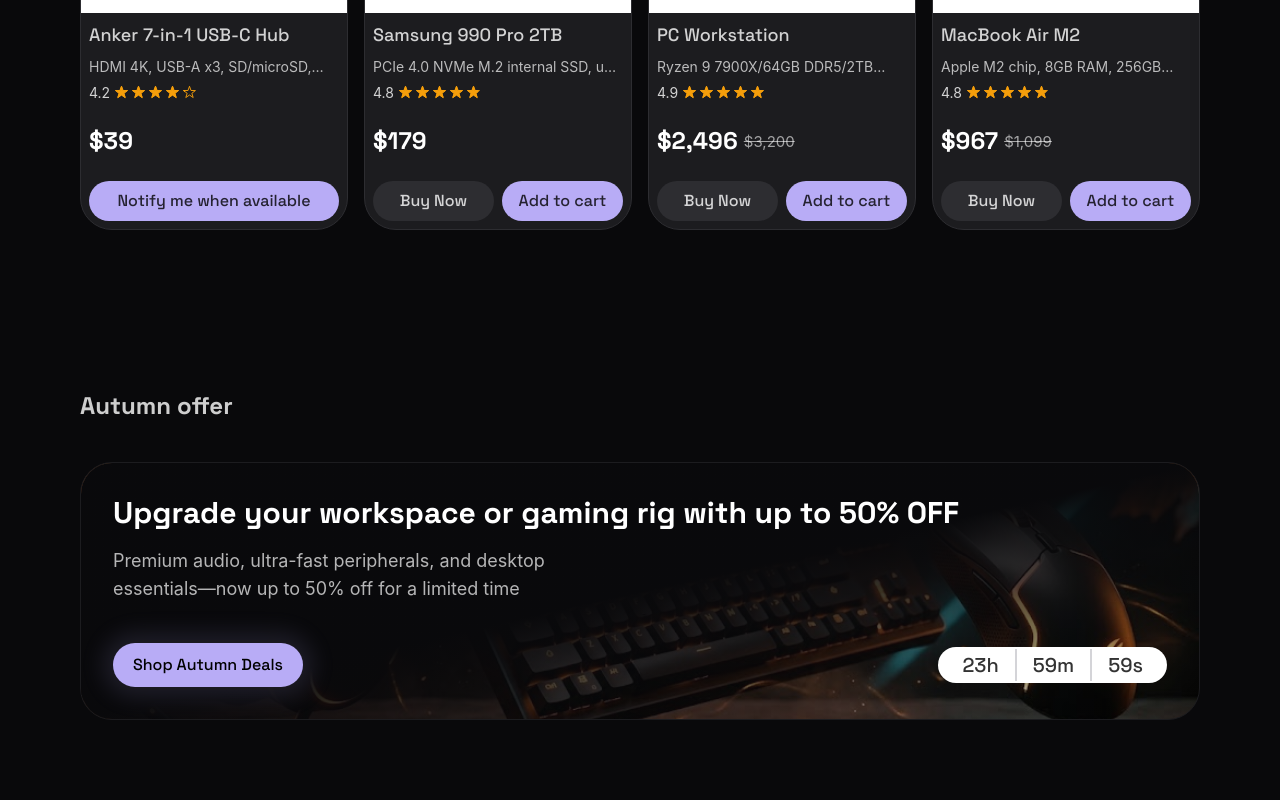
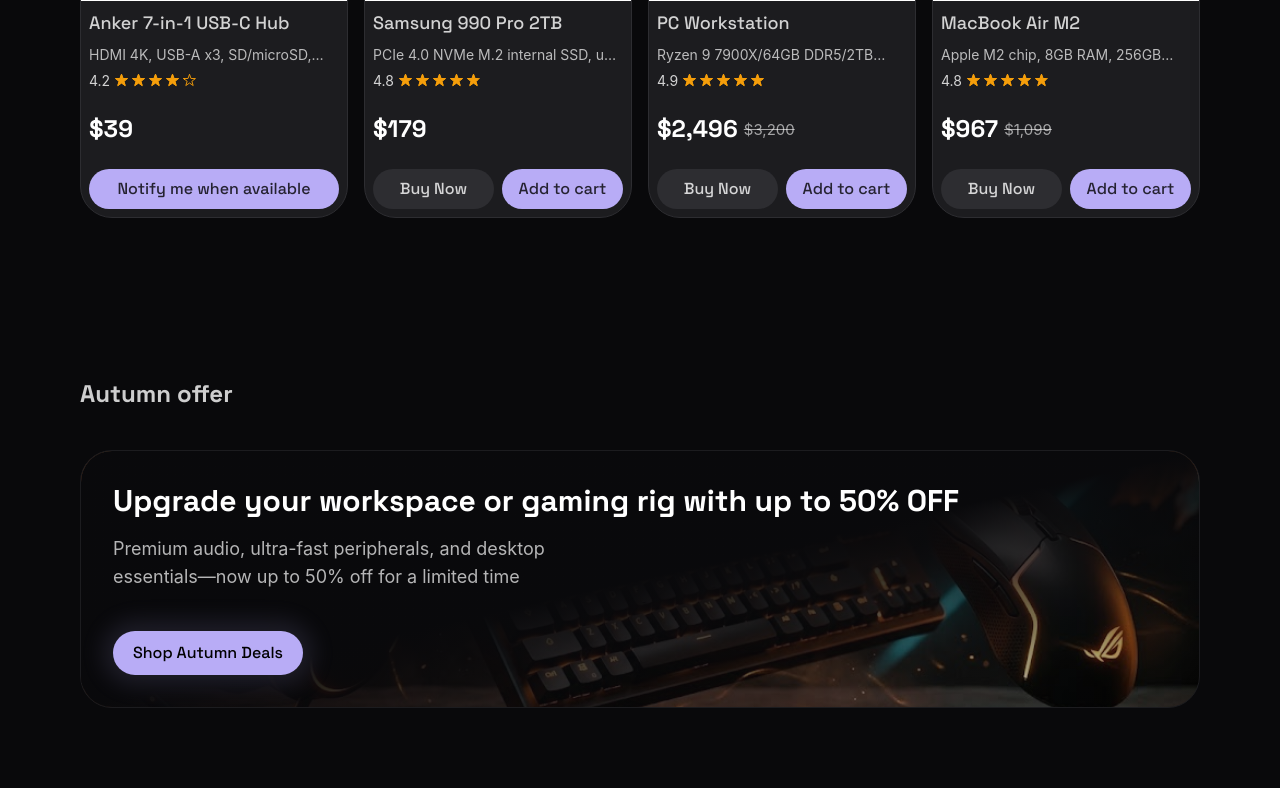
Before and after one commit to said-hadji/coreframe-hardware, a React (Vite) app: page / in a window 1280 px wide. Shown: the part 1218-2018 px from the top of the page. Built offline with nearby package versions, Linux system fonts and the light colour scheme.

Commit message:
feat: add real countdown

```diff
--- a/src/App.jsx
+++ b/src/App.jsx
@@ -3,14 +3,16 @@
 import HomePage from "./pages/HomePage";
 import AutumnPage from "./pages/AutumnPage";
 import NewProductsPage from "./pages/NewProductsPage";
+import Products from "./pages/Products";
 
 function App() {
   return (
     <CoreframeProvider>
       <Routes>
         <Route path="/" element={<HomePage />} />
+        <Route path="/products" element={<Products />} />
+        <Route path="/new" element={<NewProductsPage />} />
         <Route path="/autumn" element={<AutumnPage />} />
-        <Route path="/new" element={<NewProductsPage />} />
       </Routes>
     </CoreframeProvider>
   );
--- a/src/components/suggestions/Suggestions.jsx
+++ b/src/components/suggestions/Suggestions.jsx
@@ -1,3 +1,4 @@
+import { Link } from "react-router";
 import clsx from "clsx";
 import Button from "../Button";
 import { ArrowRight } from "lucide-react";
@@ -11,7 +12,12 @@
           <h1 className="text-xl lg:text-2xl text-white/80 font-bold font-display">
             Suggestions
           </h1>
-          <Button type="show_more" href="#show_more">
+          <Button
+            as={Link}
+            to="/products"
+            variant="show_more"
+            href="#show_more"
+          >
             <span>Show more</span>
             <ArrowRight size={20} strokeWidth={1.2} />
           </Button>
--- a/src/data/index.js
+++ b/src/data/index.js
@@ -271,7 +271,8 @@
     title: "Upgrade your workspace or gaming rig with up to 50% OFF",
     description:
       "Premium audio, ultra-fast peripherals, and desktop essentials—now up to 50% off for a limited time",
-    startTime: "2026-09-24T00:00:00+01:00",
-    endTime: "2026-09-25T23:59:59+01:00",
+    startTime: "2026-09-24T22:45:10+01:00",
+    endTime: "2026-09-24T22:59:59+01:00",
+    navigateTo: "autumn",
   },
 };
--- a/src/features/offer/Countdown.jsx
+++ b/src/features/offer/Countdown.jsx
@@ -1,27 +1,111 @@
-export default function Countdown() {
+import { useState } from "react";
+import clsx from "clsx";
+import useCountdown from "../../hooks/useCountdown";
+
+const pad = (n) => String(n).padStart(2, "0");
+const SIZE = "text-3xl sm:text-4xl";
+
+function Digit({ char }) {
+  const [current, setCurrent] = useState(char);
+  const [outgoing, setOutgoing] = useState(null);
+
+  if (char !== current) {
+    setCurrent(char);
+    setOutgoing(current);
+  }
+
   return (
-    <div className="w-fit px-6 py-0.5 bg-white backdrop-blur-sm rounded-full flex-align gap-4 select-none">
-      <div>
-        <span className="text-xl text-black/80 font-display font-medium">
-          23h
+    <span className="relative block h-[1.2em] overflow-hidden leading-[1.25em]">
+      {outgoing !== null && (
+        <span
+          key={`out-${outgoing}`}
+          className="absolute inset-0 animate-roll-out"
+          onAnimationEnd={() => setOutgoing(null)}
+        >
+          {outgoing}
         </span>
+      )}
+      <span
+        key={`in-${current}`}
+        className={clsx("block", outgoing !== null && "animate-roll-in")}
+      >
+        {current}
+      </span>
+    </span>
+  );
+}
+
+function TimeUnit({ value, label, urgent }) {
+  const text = pad(value);
+
+  return (
+    <div aria-hidden="true" className="flex flex-col items-center gap-1.5">
+      <div
+        className={clsx(
+          "flex rounded-xl px-3 py-1.5 font-display font-semibold tabular-nums ring-1 transition-colors duration-500",
+          SIZE,
+          urgent
+            ? "bg-rose-500/10 text-rose-200 ring-rose-400/40"
+            : "bg-white/5 backdrop-blur-sm text-white/90 ring-white/10",
+        )}
+      >
+        {text.split("").map((char, i) => (
+          <Digit key={text.length - i} char={char} />
+        ))}
       </div>
-
-      <div className="px-px py-4 bg-zinc-300"></div>
-
-      <div>
-        <span className="text-xl text-black/80 font-display font-medium">
-          59m
-        </span>
-      </div>
-
-      <div className="px-px py-4 bg-zinc-300"></div>
-
-      <div>
-        <span className="text-xl text-black/80 font-display font-medium">
-          59s
-        </span>
-      </div>
+      <span className="text-xs text-white/50">{label}</span>
     </div>
   );
 }
+
+function Separator() {
+  return (
+    <span
+      aria-hidden="true"
+      className={clsx(
+        "py-1.5 font-display font-semibold leading-[1.2em] text-white/50",
+        SIZE,
+      )}
+    >
+      :
+    </span>
+  );
+}
+
+export default function Countdown({ startTime, endTime, showDays = true, className }) {
+  const { days, hours, totalHours, minutes, seconds, started, done, urgent } =
+    useCountdown(startTime, endTime);
+
+  const shownHours = showDays ? hours : totalHours;
+  const label =
+    [
+      showDays && `${days} days`,
+      `${shownHours} hours`,
+      `${minutes} minutes`,
+      `${seconds} seconds`,
+    ]
+      .filter(Boolean)
+      .join(", ") + " remaining";
+
+  if (done || !started) return null;
+
+  return (
+    <div
+      role="timer"
+      aria-label={label}
+      className={clsx("inline-flex items-start gap-2", className)}
+    >
+      {showDays && (
+        <>
+          <TimeUnit value={days} label="days" urgent={urgent} />
+          <Separator />
+        </>
+      )}
+      <TimeUnit value={shownHours} label="hours" urgent={urgent} />
+      <Separator />
+      <TimeUnit value={minutes} label="minutes" urgent={urgent} />
+      <Separator />
+      <TimeUnit value={seconds} label="seconds" urgent={urgent} />
+    </div>
+  );
+}
--- a/src/features/offer/Offer.jsx
+++ b/src/features/offer/Offer.jsx
@@ -1,9 +1,12 @@
 import { Link } from "react-router";
 import Button from "../../components/Button";
 import Countdown from "./Countdown";
+import useCountdown from "../../hooks/useCountdown";
 
 export default function Offer({ offerData }) {
-  const { name, title, description, startTime, endTime } = offerData;
+  const { name, title, description, startTime, endTime, navigateTo } =
+    offerData;
+  const { done } = useCountdown(startTime, endTime);
 
   return (
     <div className="w-full bg-zinc-950">
@@ -11,9 +14,7 @@
         <h1 className="text-white/80 text-xl lg:text-2xl font-bold font-display">
           {name} offer
         </h1>
-        <div
-          className="relative w-full bg-[url(/images/autumn-offer-image.jpg)] bg-no-repeat bg-cover bg-center border border-zinc-875 rounded-4xl overflow-hidden"
-        >
+        <div className="relative w-full bg-[url(/images/autumn-offer-image.jpg)] bg-no-repeat bg-cover bg-center border border-zinc-875 rounded-4xl overflow-hidden">
           <div className="absolute inset-0 bg-linear-to-br from-zinc-950 via-zinc-950 to-zinc-900/10"></div>
           <div className="relative z-10 p-5 sm:p-8 flex-col-between gap-10">
             <div className="space-y-4">
@@ -26,16 +27,22 @@
             </div>
 
             <div className="flex flex-col-reverse lg:flex-row lg:justify-between lg:items-center gap-10">
+              {done ? (
+                <span className="text-black/80 px-5 py-2.5 bg-red-300 rounded-full font-display font-medium">
+                  Offer Expired
+                </span>
+              ) : (
                 <Button
                   as={Link}
-                to="/autumn"
+                  to={`/${navigateTo}`}
                   variant="shop_deals"
                   style={{ boxShadow: "0px 0px 23px 10px #B8ACF620" }}
                 >
                   Shop {name} Deals
                 </Button>
+              )}
 
-              <Countdown />
+              <Countdown startTime={startTime} endTime={endTime} />
             </div>
           </div>
         </div>
--- /dev/null
+++ b/src/hooks/useCountdown.js
@@ -0,0 +1,44 @@
+import { useEffect, useState } from "react";
+
+const ONE_HOUR = 60 * 60 * 1000;
+
+export default function useCountdown(startTime, endTime) {
+  const target = new Date(endTime).getTime();
+  const start = new Date(startTime).getTime();
+  const [now, setNow] = useState(Date.now);
+
+  useEffect(() => {
+    if (!Number.isFinite(target)) return;
+
+    let id;
+    const schedule = () => {
+      const left = target - Date.now();
+      if (left <= 0) return;
+      id = setTimeout(
+        () => {
+          setNow(Date.now());
+          schedule();
+        },
+        left % 1000 || 1000,
+      );
+    };
+
+    schedule();
+    return () => clearTimeout(id);
+  }, [target]);
+
+  const remaining = Number.isFinite(target) ? Math.max(target - now, 0) : 0;
+  const totalSeconds = Math.ceil(remaining / 1000);
+  const started = !Number.isFinite(start) || now >= start;
+
+  return {
+    days: Math.floor(totalSeconds / 86400),
+    hours: Math.floor((totalSeconds % 86400) / 3600),
+    totalHours: Math.floor(totalSeconds / 3600),
+    minutes: Math.floor((totalSeconds % 3600) / 60),
+    seconds: totalSeconds % 60,
+    started,
+    done: remaining === 0,
+    urgent: remaining > 0 && remaining <= ONE_HOUR,
+  };
+}
--- a/src/index.css
+++ b/src/index.css
@@ -6,7 +6,7 @@
   --font-display: "Space Grotesk", sans-serif;
   --color-zinc-875: #1c1c1f;
   --color-zinc-775: #2d2d31;
-  --color-purple: #B8ACF6;
+  --color-purple: #b8acf6;
 }
 
 @layer utilities {
@@ -27,7 +27,7 @@
   }
 
   .flex-row-between {
-    @apply flex-row items-center justify-between
+    @apply flex-row items-center justify-between;
   }
 
   .flex-column {
@@ -77,3 +77,41 @@
     @apply container mx-auto px-2 sm:px-4 max-w-6xl;
   }
 }
+
+@keyframes roll-in {
+  from {
+    transform: translateY(-100%);
+    opacity: 0;
+  }
+  to {
+    transform: translateY(0);
+    opacity: 1;
+  }
+}
+
+@keyframes roll-out {
+  from {
+    transform: translateY(0);
+    opacity: 1;
+  }
+  to {
+    transform: translateY(100%);
+    opacity: 0;
+  }
+}
+
+.animate-roll-in {
+  animation: roll-in 0.7s cubic-bezier(0.22, 1, 0.36, 1) both;
+}
+.animate-roll-out {
+  animation: roll-out 0.7s cubic-bezier(0.22, 1, 0.36, 1) both;
+}
+
+@media (prefers-reduced-motion: reduce) {
+  .animate-roll-in {
+    animation: none;
+  }
+  .animate-roll-out {
+    display: none;
+  }
+}
--- /dev/null
+++ b/src/pages/Products.jsx
@@ -0,0 +1,3 @@
+export default function Products() {
+  return <h1>Products page!</h1>;
+}
```
Lines whose indentation alone changed are shown as unchanged.
